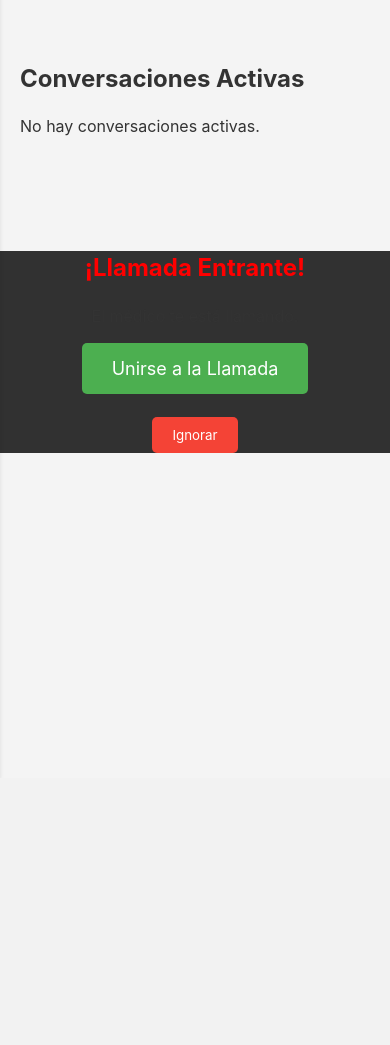
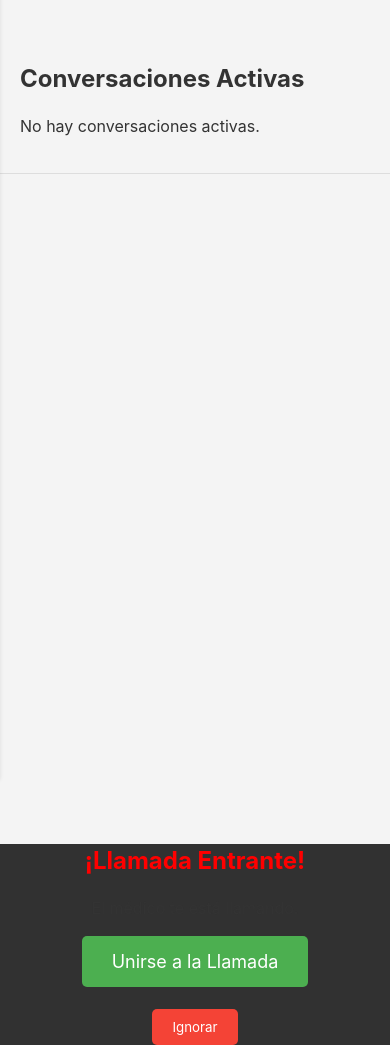
Before and after one commit to ejextr/telemedicina, a Flask app: page /messages in a window 390 px wide. Shown: the part 66-1111 px from the top of the page. Before the commit the page ends 519 px from the top, so only its background shows below. Run offline with Flask 3, Linux system fonts and the light colour scheme; a user stored in the database is signed in; data comes from the database, SQL or seed files in the repository; data that the repository does not hold is empty; some libraries are stand-ins or nearby versions.

Commit message:
feat: WhatsApp Web layout - conversations left, chat center on large screens; responsive mobile; text align right in sent bubbles

```diff
--- a/templates/messages.html
+++ b/templates/messages.html
@@ -49,6 +49,87 @@
             color: #666;
             font-size: 14px;
         }
+        .messages-container {
+            display: flex;
+            height: calc(100vh - 100px);
+        }
+        .conversations-list {
+            width: 30%;
+            border-right: 1px solid var(--border);
+            overflow-y: auto;
+            padding: 20px;
+        }
+        .chat-view {
+            flex: 1;
+            display: flex;
+            flex-direction: column;
+            padding: 20px;
+        }
+        .chat-header {
+            display: flex;
+            align-items: center;
+            border-bottom: 1px solid var(--border);
+            padding-bottom: 10px;
+            margin-bottom: 10px;
+        }
+        .messages {
+            flex: 1;
+            overflow-y: auto;
+            border: 1px solid var(--border);
+            padding: 10px;
+            margin-bottom: 10px;
+            background-color: #f9f9f9;
+        }
+        .message {
+            margin: 5px 0;
+            padding: 10px 15px;
+            border-radius: 18px;
+            max-width: 75%;
+            word-wrap: break-word;
+        }
+        .message.sent {
+            background-color: var(--primary);
+            color: white;
+            margin-left: auto;
+            text-align: right;
+            border-bottom-right-radius: 4px;
+        }
+        .message.received {
+            background-color: #e0e0e0;
+            margin-right: auto;
+            text-align: left;
+            border-bottom-left-radius: 4px;
+        }
+        .message-form {
+            display: flex;
+        }
+        .message-form input {
+            flex: 1;
+            padding: 10px;
+            border: 1px solid var(--border);
+            border-radius: 4px;
+        }
+        .message-form button {
+            padding: 10px 20px;
+            background-color: var(--primary);
+            color: white;
+            border: none;
+            border-radius: 4px;
+            cursor: pointer;
+        }
+        @media (max-width: 768px) {
+            .messages-container {
+                flex-direction: column;
+            }
+            .conversations-list {
+                width: 100%;
+                border-right: none;
+                border-bottom: 1px solid var(--border);
+            }
+            .chat-view {
+                display: none;
+            }
+        }
     </style>
 </head>
 <body>
@@ -70,11 +151,12 @@
     <div class="header">
         <h1>Medic-App - Mensajes</h1>
     </div>
-    <div style="padding: 20px;">
+    <div class="messages-container">
+        <div class="conversations-list">
             <h2>Conversaciones Activas</h2>
             {% if waitings %}
                 {% for waiting in waitings %}
-            <div class="conversation" onclick="window.location.href='{{ url_for('chat', user_id=waiting.patient_id if current_user.role == 'doctor' else waiting.doctor_id) }}'">
+                <div class="conversation" onclick="openChat({{ waiting.patient_id if current_user.role == 'doctor' else waiting.doctor_id }}, '{{ waiting.patient.name if current_user.role == 'doctor' else waiting.doctor.name }}')">
                     <div class="avatar">{{ (waiting.patient.name[0] if current_user.role == 'doctor' else waiting.doctor.name[0]).upper() }}</div>
                     <div class="details">
                         <div class="name">{{ waiting.patient.name if current_user.role == 'doctor' else waiting.doctor.name }}</div>
@@ -85,6 +167,19 @@
             {% else %}
                 <p>No hay conversaciones activas.</p>
             {% endif %}
+        </div>
+        <div class="chat-view" id="chat-view" style="display: none;">
+            <div class="chat-header">
+                <button onclick="closeChat()" style="background:none; border:none; font-size:24px; cursor:pointer;">←</button>
+                <h2 id="chat-title"></h2>
+            </div>
+            <div class="messages" id="messages"></div>
+            <form class="message-form" id="message-form" onsubmit="sendMessage(event)">
+                <input type="text" id="message-input" placeholder="Escribe un mensaje..." required>
+                <button type="submit">Enviar</button>
+            </form>
+        </div>
+    </div>
     </div>
     <script>
         function toggleMenu() {
```
Lines whose indentation alone changed are shown as unchanged.
